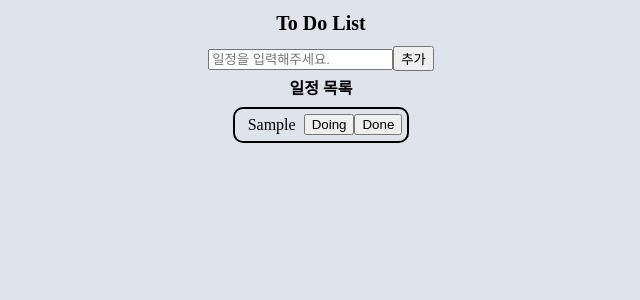
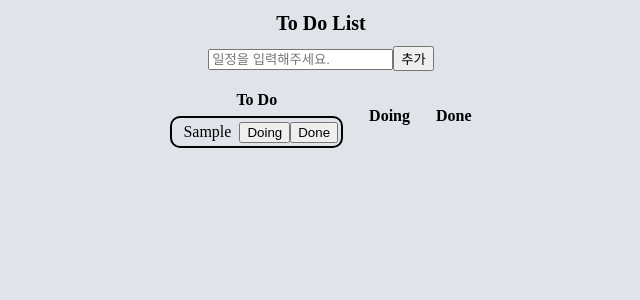
Before and after one commit to Rayched/To-do-List-mkII, a React (Create React App) app: page / in a window 1280 px wide. Both pictures are taken after typing "Sample" into the empty fields and a click on the button "추가". Shown: the top 300 px of the page, without its empty margins (319-959 px from the left). Built offline with nearby package versions, Linux system fonts and the light colour scheme.

Commit message:
To Do의 category 별로 분류, 웹 페이지 화면에도 반영

```diff
--- a/src/components/ToDoList.tsx
+++ b/src/components/ToDoList.tsx
@@ -15,28 +15,30 @@ const ToDos_Wrap = styled.div`
     }
 `;
 
-const Test_ToDo = [
-    {
-        "id": 1725342024581,
-        "text": "Test4",
-        "category": "To-Do"
-    },
-    {
-        "id": 1725342021260,
-        "text": "Test3",
-        "category": "To-Do"
-    },
-    {
-        "id": 1725342018727,
-        "text": "Test2",
-        "category": "To-Do"
-    },
-    {
-        "id": 1725342007166,
-        "text": "Test",
-        "category": "To-Do"
+const AllToDos = styled.div`
+    display: flex;
+    flex-direction: row;
+    align-items: center;
+    padding: 5px 0px;
+
+    div {
+        align-items: center;
+        margin: 0px 5px;
+        padding: 3px;
     }
-]
+
+    h3 {
+        display: flex;
+        font-weight: bold;
+        justify-content: center;
+        margin: 3px 0px;
+        padding: 5px;
+    }
+
+    span {
+        display: block;
+    }
+`;
 
 /**
  * 1. 'id' 통해서 category 수정할 To Do 찾아야 한다.
@@ -45,42 +47,66 @@ const Test_ToDo = [
  */
 
 function ToDoList(){
-    const ToDos = useRecoilValue(ToDo_State);
-    const selectorOutput = useRecoilValue(toDoSelector);
-
-    console.log(ToDos);
-    console.log(selectorOutput);
+    const [toDo, Doing, Done] = useRecoilValue(toDoSelector);
 
     return (
         <ToDos_Wrap>
-            <h4>일정 목록</h4>
+            <AllToDos>
+                <div>
+                    <h3>To Do</h3>
                     <ul>
                     {
-                    ToDos.map((todo) => {
+                        toDo.map((todo) => {
                             return (
-                            <div>
+                                <span>
                                     <ToDo
                                         id={todo.id}
                                         text={todo.text}
                                         category={todo.category}
                                     />
-                            </div>
+                                </span>
                             )
-                        /**
-                         * <ToDo {...todo}/> 형식으로 축약해서 작성 가능
-                         *
-                         * ToDos 배열의 todo 요소 하나하나가
-                         * ToDo 컴포넌트에서 요구하는 props와
-                         * ToDos 배열의 타입이 'I_ToDos'로 동일한 props 가지고 있기 때문이다.
-                         *
-                         * 정리하는 시점에서 아직 이해하진 못했기에
-                         * 위의 형식으로 업데이트는 하지 않았다
-                         *
-                         * 대신 이런 식으로 주석으로 메모를 남겨두도록 하겠다.
-                         */
                         })
                     }
                     </ul>
+                </div>
+                <div>
+                    <h3>Doing</h3>
+                    <ul>
+                    {
+                        Doing.map((todo) => {
+                            return (
+                                <span>
+                                    <ToDo
+                                        id={todo.id}
+                                        text={todo.text}
+                                        category={todo.category}
+                                    />
+                                </span>
+                            )
+                        })
+                    }
+                    </ul>
+                </div>
+                <div>
+                    <h3>Done</h3>
+                    <ul>
+                    {
+                        Done.map((todo) => {
+                            return (
+                                <span>
+                                    <ToDo
+                                        id={todo.id}
+                                        text={todo.text}
+                                        category={todo.category}
+                                    />
+                                </span>
+                            )
+                        })
+                    }
+                    </ul>
+                </div>
+            </AllToDos>
         </ToDos_Wrap>
     );
 }
```
Lines whose indentation alone changed are shown as unchanged.
